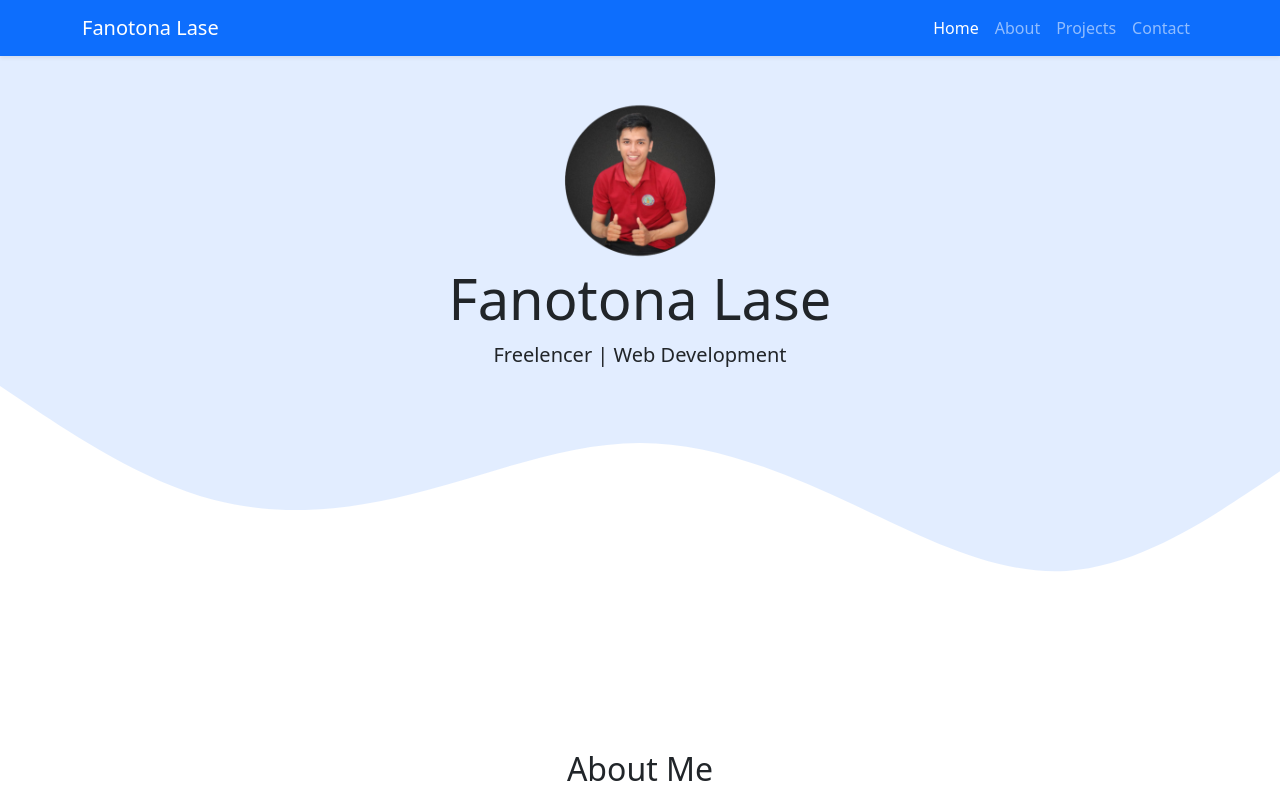
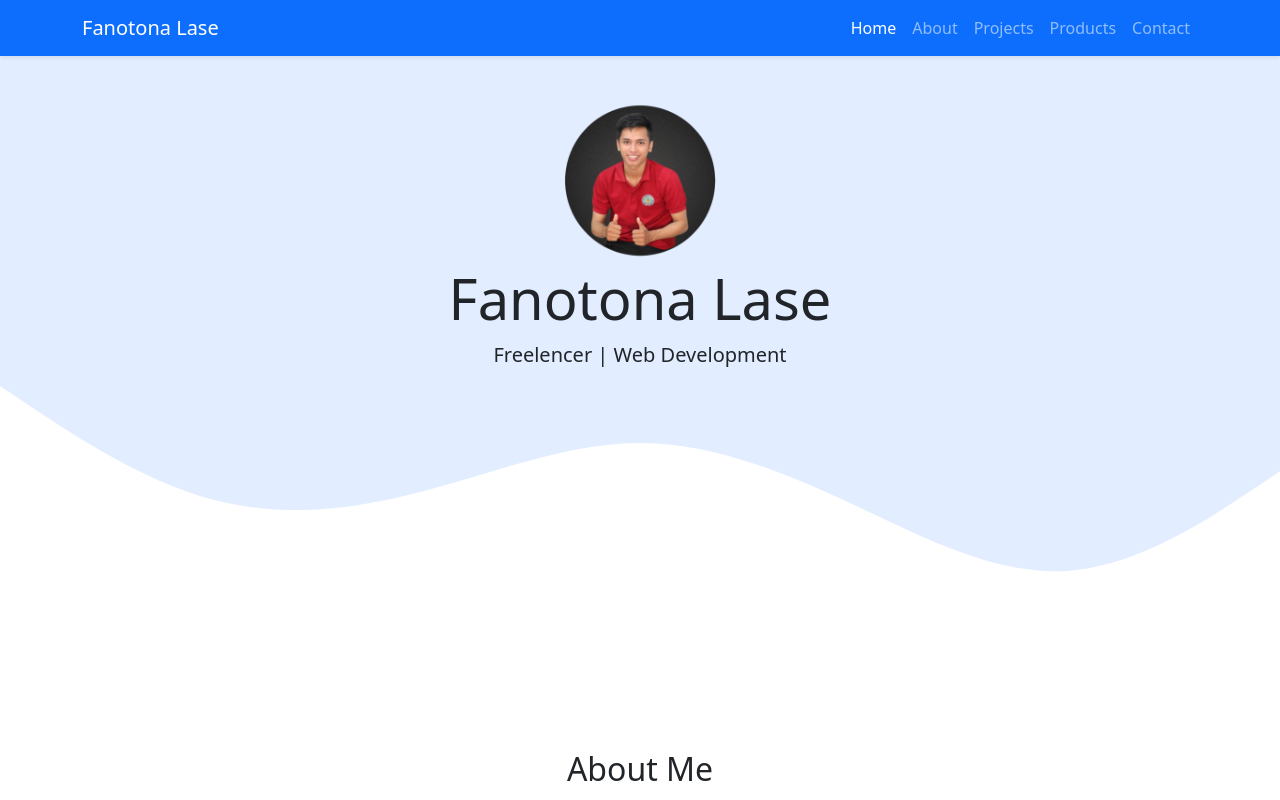
Before and after one commit to fanotonalase/fanotonalase.github.io, a plain HTML site: page index.html in a window 1280 px wide. Shown: the top 800 px of the page. Drawn offline with nearby package versions, Linux system fonts and the light colour scheme.

Commit message:
tambah menu products

```diff
--- a/index.html
+++ b/index.html
@@ -32,6 +32,9 @@
             </li>
             <li class="nav-item">
               <a class="nav-link" href="#projects">Projects</a>
+            </li>
+            <li class="nav-item">
+              <a class="nav-link" href="#products">Products</a>
             </li>
             <li class="nav-item">
               <a class="nav-link" href="#contact">Contact</a>
```
